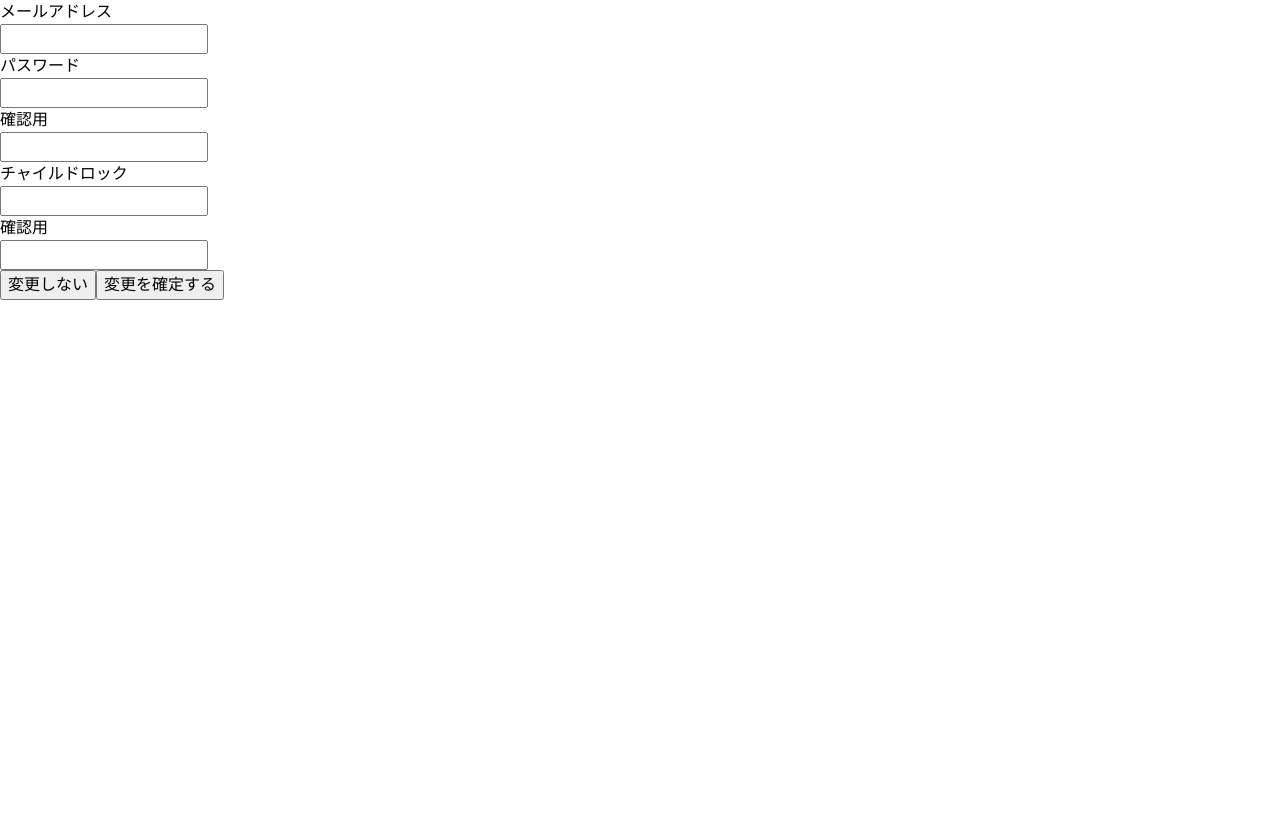
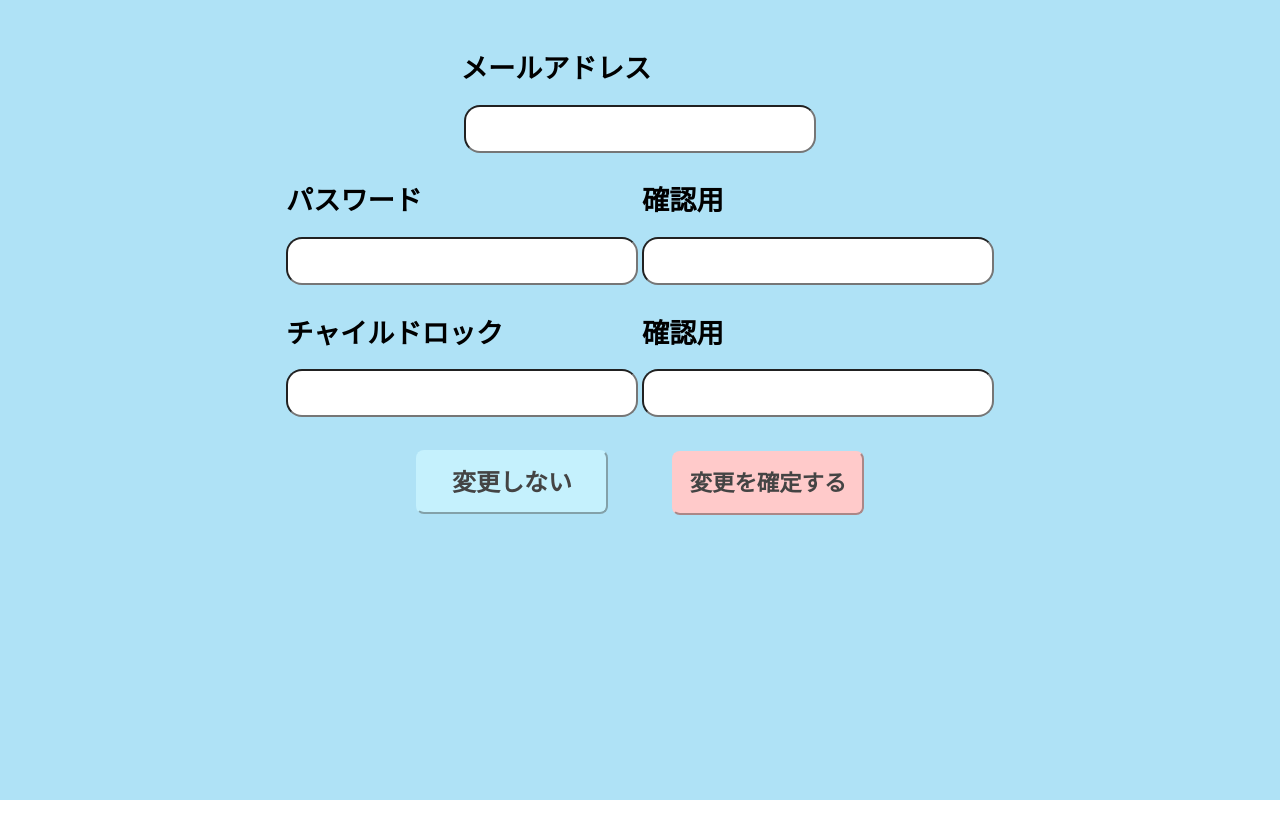
Before and after one commit to ishida-0622/u22-2023, a Next.js app in the folder frontend/: page /account-info/edit in a window 1280 px wide. Shown: the top 838 px of the page. Before the commit the page ends 800 px from the top, so only its background shows below. Built offline with nearby package versions, Linux system fonts and the light colour scheme.

Commit message:
style: アカウント情報変更画面のCSS

```diff
--- /dev/null
+++ b/frontend/src/components/pages/AccountInfo/Edit/index.module.scss
@@ -0,0 +1,171 @@
+@import url("https://fonts.googleapis.com/css?family=M+PLUS+Rounded+1c");
+
+.container {
+    text-align: center;
+    font-family: "M PLUS Rounded 1c", sans-serif;
+
+    .back_ground {
+        position: absolute;
+        top: 0;
+        width: 100%;
+        height: 100%;
+        background-color: rgb(175, 226, 246);
+        z-index: -1;
+    }
+
+    .navigation_mail {
+        text-align: left;
+        font-weight: bold;
+    }
+
+    .navigation {
+        text-align: left;
+        font-weight: bold;
+    }
+
+    table {
+        display: inline-block;
+    }
+
+    button {
+        display: inline-block;
+        color: rgb(68, 68, 68);
+        font-weight: bold;
+        border-radius: 0.5rem;
+        transition: filter 0.3s ease;
+        top: calc(50% - 0.5rem);
+    }
+
+    button:hover {
+        cursor: pointer;
+        filter: brightness(70%);
+    }
+
+    .not_change {
+        background-color: rgb(197, 241, 253);
+        border-bottom: 50% solid rgb(197, 241, 253);
+        border-color: rgb(197, 241, 253);
+        font-weight: bold;
+    }
+
+    .change {
+        background-color: rgb(255, 202, 202);
+        border-bottom: 50% solid rgb(255, 202, 202);
+        border-color: rgb(255, 202, 202);
+        font-weight: bold;
+    }
+
+    /*PC*/
+    @media screen and (min-device-height: 442px) and (max-device-height: 720px) {
+        form {
+            margin-top: 3rem;
+        }
+
+        .navigation_mail {
+            margin: 0 0 0 36%;
+            font-size: 1.7rem;
+        }
+
+        .navigation {
+            font-size: 1.7rem;
+        }
+
+        input {
+            width: 22rem;
+            height: 3rem;
+            margin: 1rem 0 1.5rem 0;
+            font-size: 2rem;
+            border-radius: 1rem;
+        }
+
+        button {
+            width: 12rem;
+            height: 4rem;
+            margin: 0 2rem 0 2rem;
+        }
+
+        .not_change {
+            font-size: 1.5rem;
+        }
+
+        .change {
+            font-size: 1.4rem;
+        }
+    }
+
+    /* iPadランドスケープ */
+    @media screen and (min-device-height: 768px) and (orientation: landscape) {
+        form {
+            margin-top: 5rem;
+        }
+
+        .navigation_mail {
+            margin: 0 0 0 36%;
+            font-size: 2.5rem;
+        }
+
+        .navigation {
+            font-size: 2.5rem;
+        }
+
+        input {
+            width: 30rem;
+            height: 4.5rem;
+            margin: 1rem 0 1.5rem 0;
+            font-size: 3rem;
+            border-radius: 1rem;
+        }
+
+        button {
+            width: 18rem;
+            height: 4.5rem;
+            margin: 0 2.5rem 0 2.5rem;
+        }
+
+        .not_change {
+            font-size: 2rem;
+        }
+
+        .change {
+            font-size: 1.8rem;
+        }
+    }
+
+    /* iPhoneランドスケープ */
+    @media screen and (max-device-height: 441px) and (orientation: landscape) {
+        form {
+            margin-top: 1rem;
+        }
+
+        .navigation_mail {
+            margin: 0 0 0 36%;
+            font-size: 1.3rem;
+        }
+
+        .navigation {
+            font-size: 1.3rem;
+        }
+
+        input {
+            width: 15rem;
+            height: 2.5rem;
+            margin: 0.5rem 0 0.5rem 0;
+            font-size: 2rem;
+            border-radius: 1rem;
+        }
+
+        button {
+            width: 10rem;
+            height: 3.5rem;
+            margin: 0 2rem 0 2rem;
+        }
+
+        .not_change {
+            font-size: 1.4rem;
+        }
+
+        .change {
+            font-size: 1.2rem;
+        }
+    }
+}
--- a/frontend/src/components/pages/AccountInfo/Edit/index.tsx
+++ b/frontend/src/components/pages/AccountInfo/Edit/index.tsx
@@ -1,4 +1,5 @@
 import { useState } from "react";
+import styles from "@/components/pages/AccountInfo/Edit/index.module.scss"
 
 export const Edit = () => {
   const [formValues, setFormValues] = useState({
@@ -10,12 +11,13 @@ export const Edit = () => {
   });
 
   return (
-    <main>
+    <main className={`${styles.container}`}>
+      <div className={`${styles.back_ground}`}></div>
       <form>
-        <label>
-          メールアドレス
-          <br />
+        <label htmlFor="email"><p className={`${styles.navigation_mail}`}>メールアドレス</p></label>
+
         <input
+
           type="email"
           name="email"
           value={formValues.email}
@@ -23,12 +25,15 @@ export const Edit = () => {
             setFormValues((val) => ({ ...val, email: e.target.value }));
           }}
         />
-        </label>
-        <br />
-        <label>
-          パスワード
-          <br />
+
+        <br/>
+
+        <table>
+          <tr>
+            <td>
+              <label htmlFor="password"><p className={`${styles.navigation}`}>パスワード</p></label>
               <input
+                className={`${styles.check}`}
                 type="password"
                 name="password"
                 value={formValues.password}
@@ -36,11 +41,9 @@ export const Edit = () => {
                   setFormValues((val) => ({ ...val, password: e.target.value }));
                 }}
               />
-        </label>
-        <br />
-        <label>
-          確認用
-          <br />
+            </td>
+            <td>
+              <label htmlFor="password_check"><p className={`${styles.navigation}`}>確認用</p></label>
               <input
                 type="password"
                 name="password_check"
@@ -52,12 +55,13 @@ export const Edit = () => {
                   }));
                 }}
               />
-        </label>
-        <br />
-        <label>
-          チャイルドロック
-          <br />
+            </td>
+          </tr>
+          <tr>
+            <td>
+              <label htmlFor="child_lock"><p className={`${styles.navigation}`}>チャイルドロック</p></label>
               <input
+                className={`${styles.check}`}
                 type="password"
                 name="child_lock"
                 value={formValues.child_lock}
@@ -65,11 +69,9 @@ export const Edit = () => {
                   setFormValues((val) => ({ ...val, child_lock: e.target.value }));
                 }}
               />
-        </label>
-        <br />
-        <label>
-          確認用
-          <br />
+            </td>
+            <td>
+              <label htmlFor="child_lock_check"><p className={`${styles.navigation}`}>確認用</p></label>
               <input
                 type="password"
                 name="child_lock_check"
@@ -81,10 +83,14 @@ export const Edit = () => {
                   }));
                 }}
               />
-        </label>
+            </td>
+          </tr>
+        </table>
+
         <br />
-        <button type="button">変更しない</button>
-        <button type="submit">変更を確定する</button>
+
+        <button className={`${styles.not_change}`} type="button">変更しない</button>
+        <button className={`${styles.change}`} type="submit">変更を確定する</button>
       </form>
     </main>
   );
```
Lines whose indentation alone changed are shown as unchanged.
